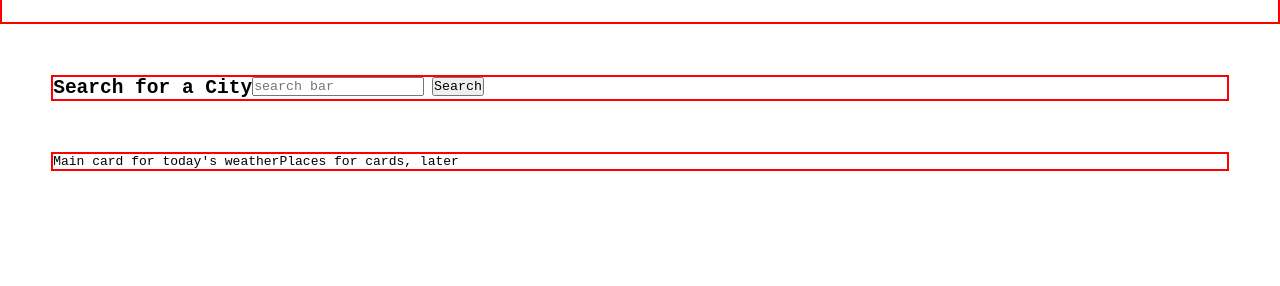
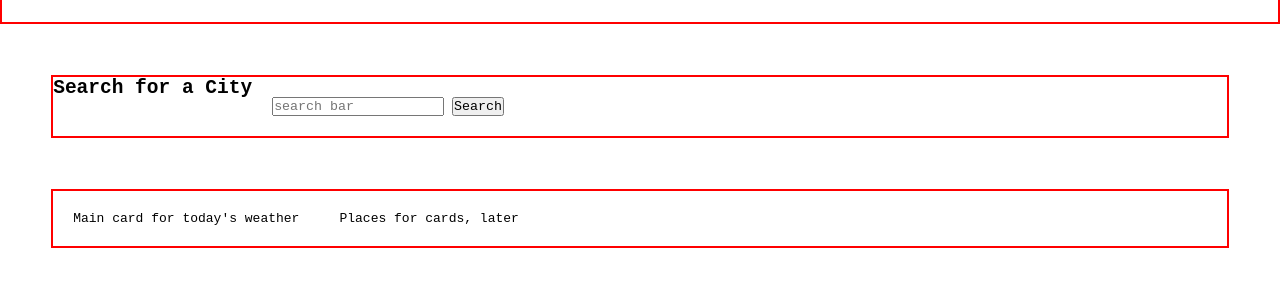
Before and after one commit to gonz951/weather-dashboard-dir, a plain HTML site: page index.html in a window 1280 px wide. Shown: the part 70-356 px from the top of the page. Drawn offline with Linux system fonts and the light colour scheme.

Commit message:
added css to section in aside and main, added css padding to article in main

```diff
--- a/assets/css/style.css
+++ b/assets/css/style.css
@@ -18,6 +18,11 @@ aside {
     flex-direction: row;
     margin: 4%;
     border: 2px red solid;
+    section {
+        padding: 20px;
+        display: inline-block;
+
+    }
 }
 
 main {
@@ -25,5 +30,11 @@ main {
     flex-direction: row;
     margin: 4%;
     border: 2px red solid;
+    section {
+        padding: 20px;
+    }
+    article {
+        padding: 20px;
+    }
 
 }
```
